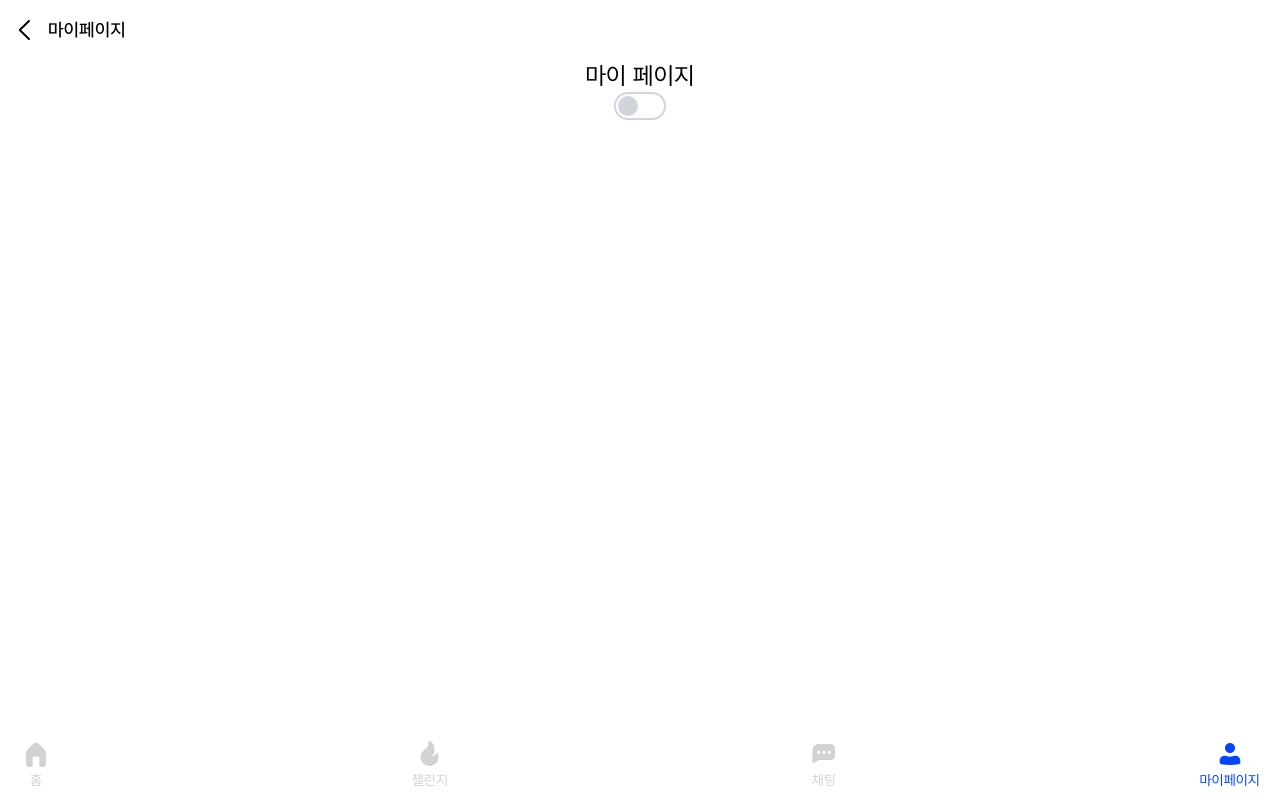
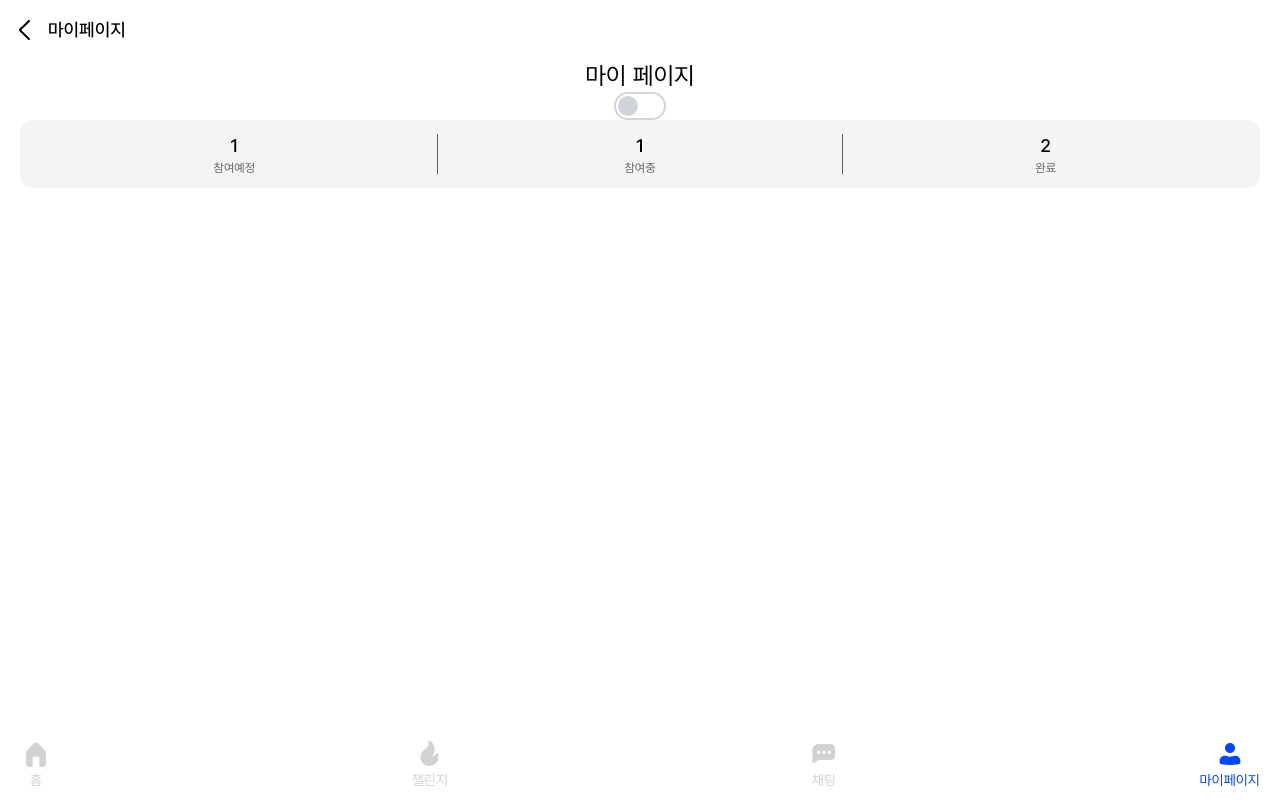
Before and after one commit to dongibuyeo/core-frontend, a Next.js app: page /mypage/1 in a window 1280 px wide. Built offline with nearby package versions, Linux system fonts and the light colour scheme.

Commit message:
Feat: 내 챌린지 현황 컴포넌트 구현

```diff
--- a/src/app/mypage/[id]/page.tsx
+++ b/src/app/mypage/[id]/page.tsx
@@ -1,10 +1,12 @@
 import ToggleSwitch from '@/components/ui/ToggleSwitch'
+import MyChallengeStatusBar from '@/containters/MyChallengeStatusBar'
 
 export default function Mypage() {
   return (
     <div className="w-full h-full flex flex-col items-center justify-center">
       <h1 className="text-2xl">마이 페이지</h1>
       <ToggleSwitch />
+      <MyChallengeStatusBar />
     </div>
   )
 }
--- /dev/null
+++ b/src/containters/MyChallengeStatusBar.tsx
@@ -0,0 +1,27 @@
+interface Props {
+  number: number
+  label: string
+}
+
+function StatusItem({ number, label }: Props) {
+  return (
+    <button type="button" className="flex-1 text-center">
+      <div className="text-lg font-medium">{number}</div>
+      <div className="text-_grey-400 text-xs">{label}</div>
+    </button>
+  )
+}
+
+function MyChallengeStatusBar() {
+  return (
+    <div className="w-full bg-_grey-100 rounded-xl p-3 flex justify-between items-center">
+      <StatusItem number={1} label="참여예정" />
+      <div className="h-10 w-[.0625rem] bg-_grey-400" />
+      <StatusItem number={1} label="참여중" />
+      <div className="h-10 w-[.0625rem] bg-_grey-400" />
+      <StatusItem number={2} label="완료" />
+    </div>
+  )
+}
+
+export default MyChallengeStatusBar
```
